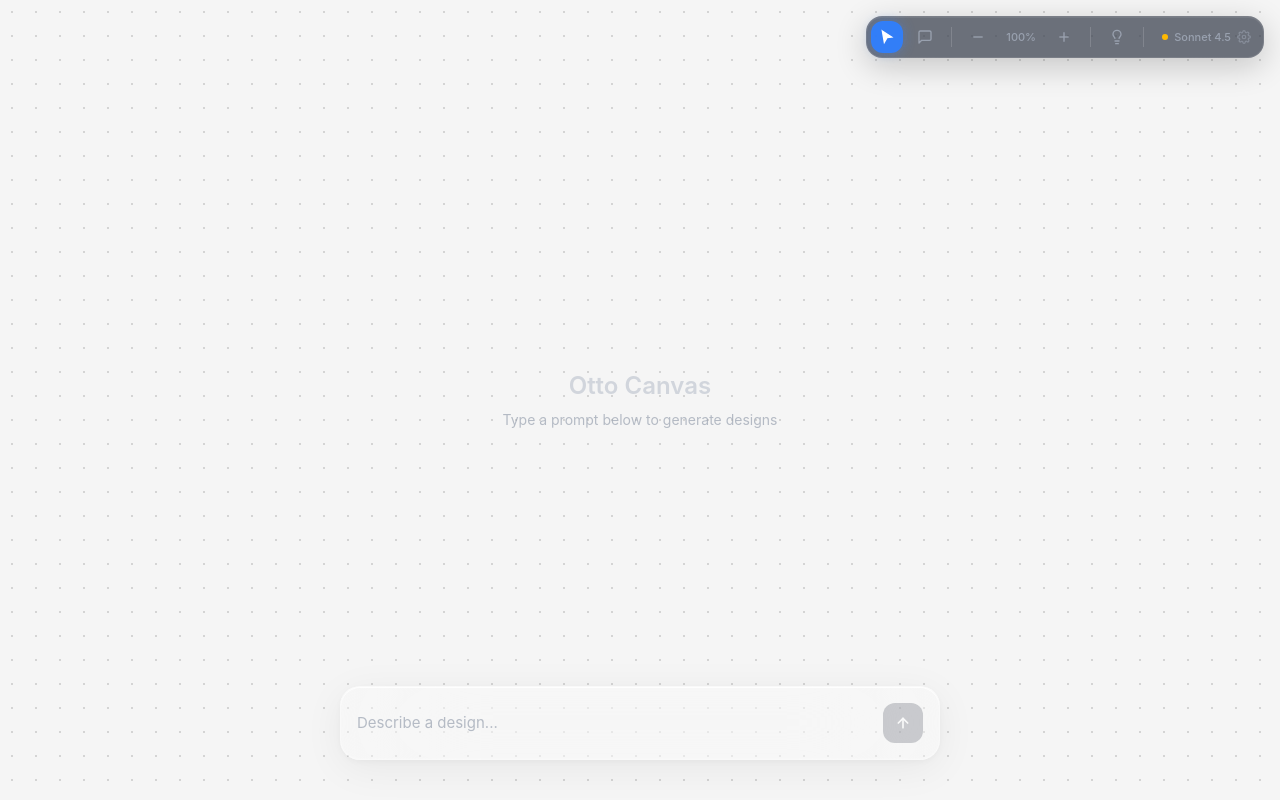
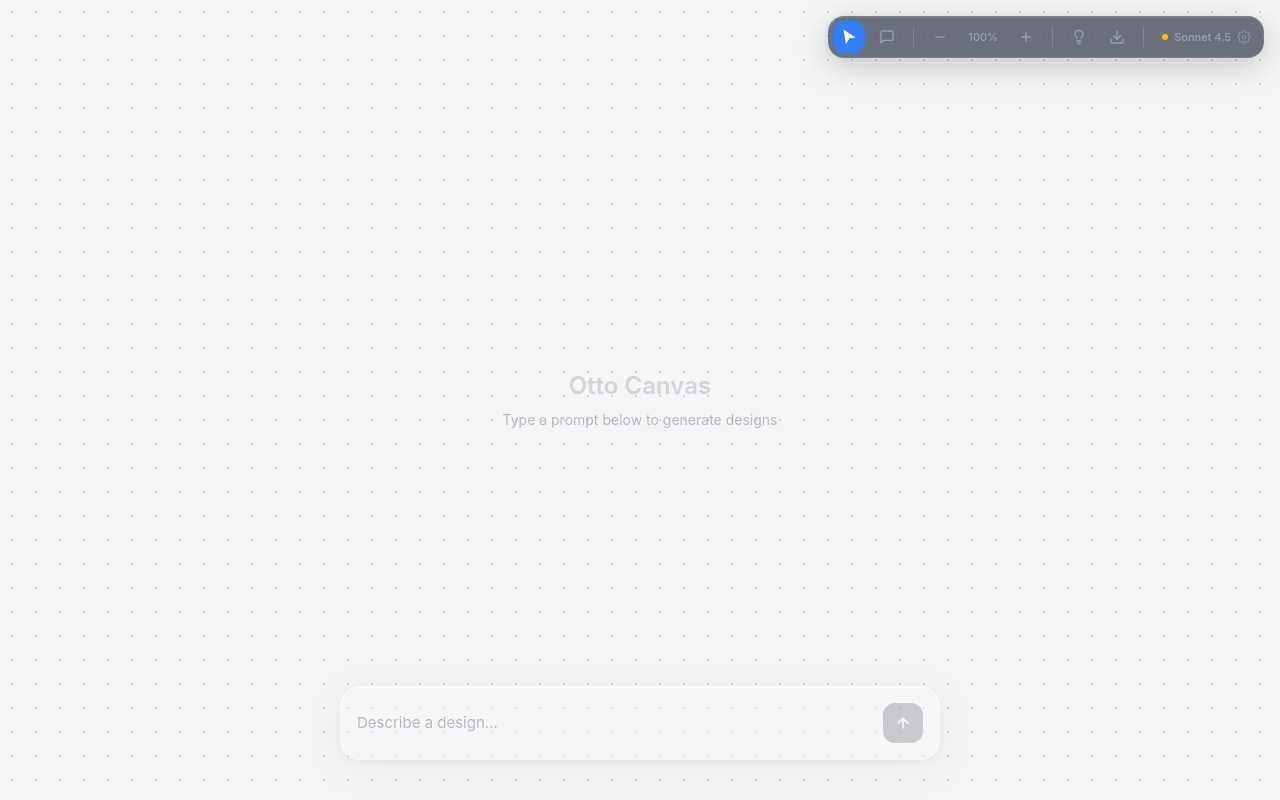
Before and after one commit to dylanfeltus/otto-canvas, a Next.js app: page / in a window 1280 px wide. Built offline with nearby package versions, Linux system fonts and the light colour scheme.

Commit message:
Import/export .otto file format — save and load canvas projects

```diff
--- a/src/app/page.tsx
+++ b/src/app/page.tsx
@@ -123,6 +123,63 @@ export default function Home() {
     },
     [canvas.offset, canvas.scale, groups]
   );
+
+  const handleExportOtto = useCallback(() => {
+    const data = {
+      version: 1,
+      exportedAt: new Date().toISOString(),
+      groups: groups.map((g) => ({
+        ...g,
+        iterations: g.iterations.map((iter) => ({
+          id: iter.id,
+          label: iter.label,
+          html: iter.html,
+          width: iter.width,
+          height: iter.height,
+          position: iter.position,
+        })),
+      })),
+    };
+    const blob = new Blob([JSON.stringify(data, null, 2)], { type: "application/json" });
+    const url = URL.createObjectURL(blob);
+    const a = document.createElement("a");
+    a.href = url;
+    a.download = `canvas-${Date.now()}.otto`;
+    a.click();
+    URL.revokeObjectURL(url);
+  }, [groups]);
+
+  const handleImportOtto = useCallback(() => {
+    const input = document.createElement("input");
+    input.type = "file";
+    input.accept = ".otto";
+    input.onchange = (e) => {
+      const file = (e.target as HTMLInputElement).files?.[0];
+      if (!file) return;
+      const reader = new FileReader();
+      reader.onload = (ev) => {
+        try {
+          const data = JSON.parse(ev.target?.result as string);
+          if (!data.groups || !Array.isArray(data.groups)) {
+            alert("Invalid .otto file");
+            return;
+          }
+          setGroups(data.groups.map((g: Record<string, unknown>) => ({
+            ...g,
+            iterations: (g.iterations as Record<string, unknown>[]).map((iter: Record<string, unknown>) => ({
+              ...iter,
+              isLoading: false,
+              isRegenerating: false,
+            })),
+          })));
+        } catch {
+          alert("Failed to parse .otto file");
+        }
+      };
+      reader.readAsText(file);
+    };
+    input.click();
+  }, []);
 
   const handleGenerate = useCallback(
     async (prompt: string) => {
@@ -647,6 +704,8 @@ export default function Home() {
         onOpenSettings={() => setShowSettings(true)}
         onOpenLibrary={() => setShowLibrary(true)}
         onNewSession={() => setShowResetConfirm(true)}
+        onExport={handleExportOtto}
+        onImport={handleImportOtto}
         isOwnKey={isOwnKey}
         model={settings.model}
         hasFrames={groups.length > 0}
--- a/src/components/toolbar.tsx
+++ b/src/components/toolbar.tsx
@@ -13,6 +13,8 @@ interface ToolbarProps {
   onOpenSettings: () => void;
   onOpenLibrary: () => void;
   onNewSession: () => void;
+  onExport: () => void;
+  onImport: () => void;
   isOwnKey: boolean;
   model: string;
   hasFrames: boolean;
@@ -28,6 +30,8 @@ export function Toolbar({
   onOpenSettings,
   onOpenLibrary,
   onNewSession,
+  onExport,
+  onImport,
   isOwnKey,
   model,
   hasFrames,
@@ -102,6 +106,26 @@ export function Toolbar({
         </ToolButton>
       )}
 
+      {/* Import */}
+      <ToolButton onClick={onImport} title="Import .otto">
+        <svg className="w-4 h-4" viewBox="0 0 24 24" fill="none" stroke="currentColor" strokeWidth="2" strokeLinecap="round" strokeLinejoin="round">
+          <path d="M21 15v4a2 2 0 0 1-2 2H5a2 2 0 0 1-2-2v-4" />
+          <polyline points="7 10 12 15 17 10" />
+          <line x1="12" y1="15" x2="12" y2="3" />
+        </svg>
+      </ToolButton>
+
+      {/* Export */}
+      {hasFrames && (
+        <ToolButton onClick={onExport} title="Export .otto">
+          <svg className="w-4 h-4" viewBox="0 0 24 24" fill="none" stroke="currentColor" strokeWidth="2" strokeLinecap="round" strokeLinejoin="round">
+            <path d="M21 15v4a2 2 0 0 1-2 2H5a2 2 0 0 1-2-2v-4" />
+            <polyline points="17 8 12 3 7 8" />
+            <line x1="12" y1="3" x2="12" y2="15" />
+          </svg>
+        </ToolButton>
+      )}
+
       <div className="w-px h-5 bg-white/15 mx-1" />
 
       {/* Model + key indicator */}
```
